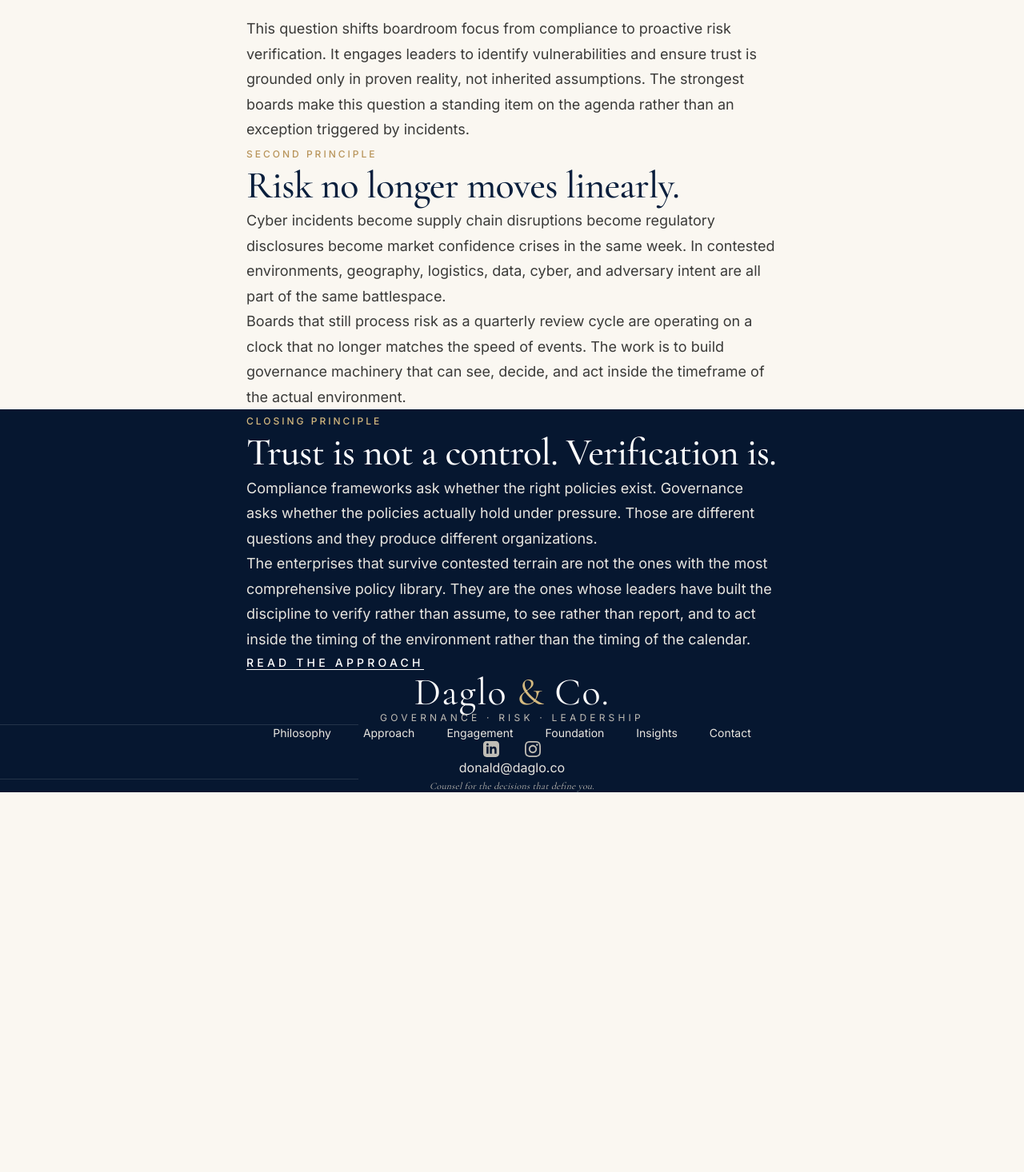
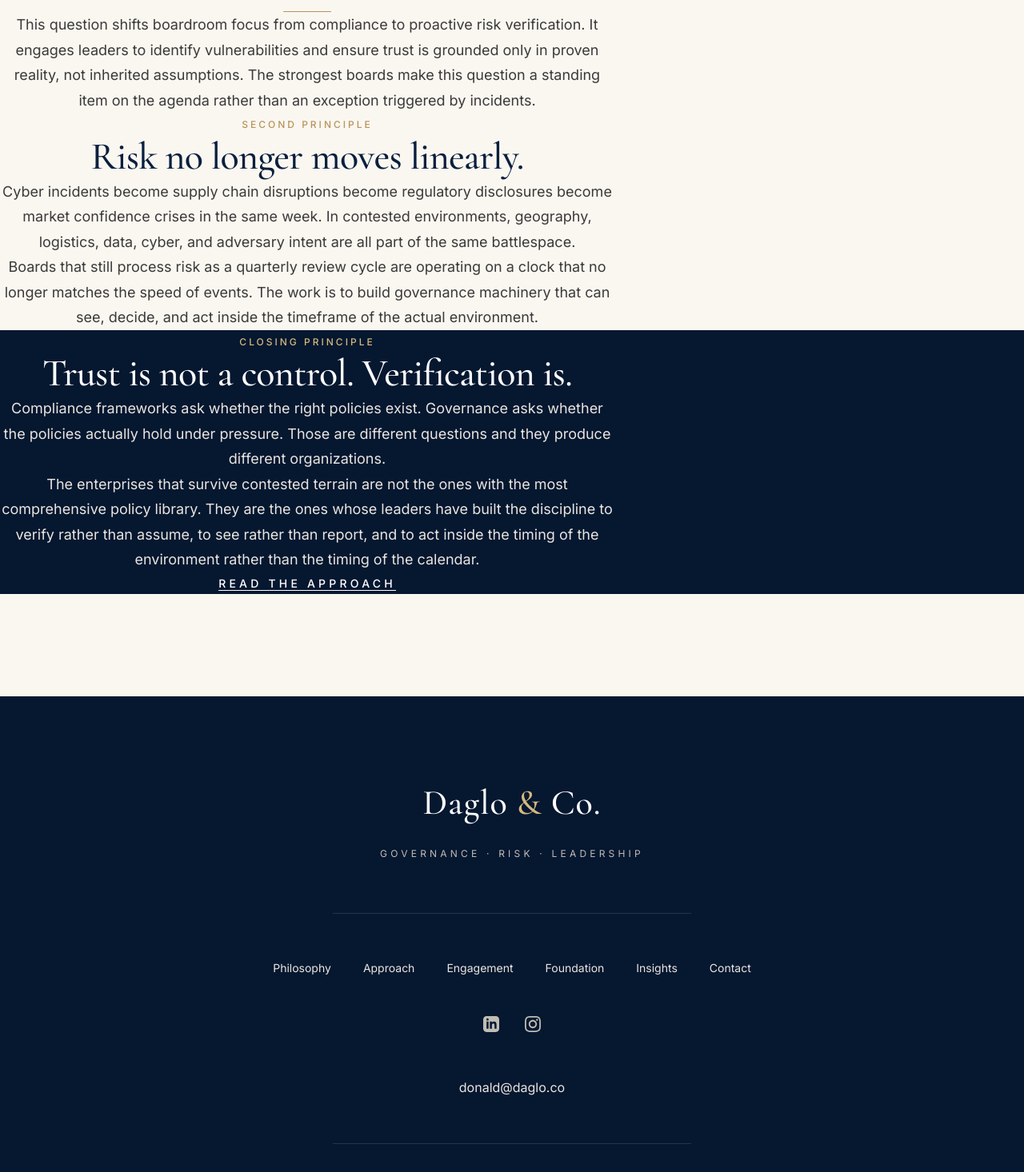
Before and after one commit to Dagloandco/Daglo-Co, a Next.js app in the folder daglo-co-website/: page /philosophy in a window 1280 px wide. Shown: the part 1330-2796 px from the top of the page at 80% size. Before the commit the page ends 2321 px from the top, so only its background shows below. Built offline with nearby package versions, Linux system fonts and the light colour scheme.

Commit message:
Tenth revision: footer rebuilt with inline styles for guaranteed centering, Philosophy page rebuilt with consistent centered composition.

```diff
--- a/daglo-co-website/app/components/Footer.tsx
+++ b/daglo-co-website/app/components/Footer.tsx
@@ -2,21 +2,25 @@
 //
 // The site-wide footer for Daglo and Co.
 //
-// This version centers every element in the footer to produce the symmetrical, intentional
-// feeling you specified. The previous version had some elements centered and others
-// floating in ways that broke the visual balance. The new version aligns everything to a
-// single center axis, which produces the calm, structured feeling that distinguishes
-// premium advisory footers from generic web footers.
+// This version uses inline styles for the navigation row centering to address the alignment
+// problem visible in the deployed site. The previous version relied on Tailwind flex utilities
+// like justify-center, which were producing inconsistent results where the brand mark and
+// social icons appeared centered but the navigation row drifted to the left of center.
 //
-// The brand mark at the top of the footer is given more breathing room than before,
-// with substantial vertical space above and below it. This makes the wordmark function
-// as the anchor of the footer rather than as a small element competing with other content
-// for attention.
+// The same lesson from the header navigation applies here: when utility-class layout fails
+// in deployment, switching to inline styles with explicit values eliminates the source of
+// the inconsistency. Inline styles cannot be overridden by other stylesheets or stripped
+// during the build process, so the centering they specify will render correctly regardless
+// of what else is happening in the CSS pipeline.
+//
+// Every element in the footer now uses explicit inline styles for its layout properties.
+// The result is a footer where every row truly aligns along the same vertical center axis,
+// from the brand mark at the top through the navigation links, the social icons, the email,
+// and the closing italic line at the bottom.
 
 import Link from "next/link";
 
 export default function Footer() {
-  // The navigation links mirror the main site navigation for consistency.
   const footerNavLinks = [
     { href: "/philosophy", label: "Philosophy" },
     { href: "/approach", label: "Approach" },
@@ -26,13 +30,12 @@ export default function Footer() {
     { href: "/contact", label: "Contact" },
   ];
 
-  // The social links use the LinkedIn URL you specified.
   const socialLinks = [
     {
       name: "LinkedIn",
       href: "https://www.linkedin.com/in/donalddaglo",
       icon: (
-        <svg className="h-5 w-5" fill="currentColor" viewBox="0 0 24 24" aria-hidden="true">
+        <svg style={{ height: "20px", width: "20px" }} fill="currentColor" viewBox="0 0 24 24" aria-hidden="true">
           <path d="M19 0h-14c-2.761 0-5 2.239-5 5v14c0 2.761 2.239 5 5 5h14c2.762 0 5-2.239 5-5v-14c0-2.761-2.238-5-5-5zm-11 19h-3v-11h3v11zm-1.5-12.268c-.966 0-1.75-.79-1.75-1.764s.784-1.764 1.75-1.764 1.75.79 1.75 1.764-.783 1.764-1.75 1.764zm13.5 12.268h-3v-5.604c0-3.368-4-3.113-4 0v5.604h-3v-11h3v1.765c1.396-2.586 7-2.777 7 2.476v6.759z" />
         </svg>
       ),
@@ -41,7 +44,7 @@ export default function Footer() {
       name: "Instagram",
       href: "https://www.instagram.com/donalddaglo",
       icon: (
-        <svg className="h-5 w-5" fill="currentColor" viewBox="0 0 24 24" aria-hidden="true">
+        <svg style={{ height: "20px", width: "20px" }} fill="currentColor" viewBox="0 0 24 24" aria-hidden="true">
           <path d="M12 2.163c3.204 0 3.584.012 4.85.07 3.252.148 4.771 1.691 4.919 4.919.058 1.265.069 1.645.069 4.849 0 3.205-.012 3.584-.069 4.849-.149 3.225-1.664 4.771-4.919 4.919-1.266.058-1.644.07-4.85.07-3.204 0-3.584-.012-4.849-.07-3.26-.149-4.771-1.699-4.919-4.92-.058-1.265-.07-1.644-.07-4.849 0-3.204.013-3.583.07-4.849.149-3.227 1.664-4.771 4.919-4.919 1.266-.057 1.645-.069 4.849-.069zm0-2.163c-3.259 0-3.667.014-4.947.072-4.358.2-6.78 2.618-6.98 6.98-.059 1.281-.073 1.689-.073 4.948 0 3.259.014 3.668.072 4.948.2 4.358 2.618 6.78 6.98 6.98 1.281.058 1.689.072 4.948.072 3.259 0 3.668-.014 4.948-.072 4.354-.2 6.782-2.618 6.979-6.98.059-1.28.073-1.689.073-4.948 0-3.259-.014-3.667-.072-4.947-.196-4.354-2.617-6.78-6.979-6.98-1.281-.059-1.69-.073-4.949-.073zm0 5.838c-3.403 0-6.162 2.759-6.162 6.162s2.759 6.163 6.162 6.163 6.162-2.759 6.162-6.163c0-3.403-2.759-6.162-6.162-6.162zm0 10.162c-2.209 0-4-1.79-4-4 0-2.209 1.791-4 4-4s4 1.791 4 4c0 2.21-1.791 4-4 4zm6.406-11.845c-.796 0-1.441.645-1.441 1.44s.645 1.44 1.441 1.44c.795 0 1.439-.645 1.439-1.44s-.644-1.44-1.439-1.44z" />
         </svg>
       ),
@@ -49,62 +52,127 @@ export default function Footer() {
   ];
 
   return (
-    // The footer uses the deep navy background with substantial top margin to separate
-    // it from the page content above. The entire footer container is set to text-center
-    // so that every element inside will be centered horizontally by default.
-    <footer className="bg-navy-deep mt-32 pt-24 pb-12 text-center">
-      <div className="max-w-7xl mx-auto px-6 lg:px-12">
-
-        {/* The brand mark anchors the top of the footer with substantial visual presence.
-            The wordmark is rendered at large size with the ampersand in gold-light to add
-            the typographic detail that ties the footer back to the brand system. The
-            tagline beneath uses widened uppercase letter-spacing to signal editorial
-            discipline. Both elements are naturally centered because the parent container
-            has text-center applied. */}
-        <div className="mb-16">
-          <div className="font-serif text-4xl md:text-5xl text-white tracking-wide mb-4">
-            Daglo <span className="text-gold-light">&amp;</span> Co.
+    // The footer uses inline styles for the background and the outer padding. The text
+    // alignment is set to center at the parent level, which cascades down to every child
+    // element unless explicitly overridden.
+    <footer
+      style={{
+        backgroundColor: "#061730",
+        marginTop: "128px",
+        paddingTop: "96px",
+        paddingBottom: "48px",
+        textAlign: "center",
+      }}
+    >
+      {/* The outer container uses inline styles for the maximum width and centering.
+          This guarantees that the entire footer content sits in a centered column
+          regardless of what is happening with the global CSS. */}
+      <div
+        style={{
+          maxWidth: "1280px",
+          marginLeft: "auto",
+          marginRight: "auto",
+          paddingLeft: "24px",
+          paddingRight: "24px",
+        }}
+      >
+        {/* The brand mark anchors the top of the footer with substantial visual presence. */}
+        <div style={{ marginBottom: "64px" }}>
+          <div
+            style={{
+              fontFamily: "'Cormorant Garamond', Georgia, serif",
+              fontSize: "44px",
+              color: "#ffffff",
+              letterSpacing: "0.02em",
+              fontWeight: 500,
+              marginBottom: "16px",
+            }}
+          >
+            Daglo <span style={{ color: "#d4b97f" }}>&amp;</span> Co.
           </div>
-          <div className="text-xs tracking-[0.35em] uppercase text-text-light-secondary">
+          <div
+            style={{
+              fontSize: "12px",
+              letterSpacing: "0.35em",
+              textTransform: "uppercase",
+              color: "#c0bdb5",
+            }}
+          >
             Governance &middot; Risk &middot; Leadership
           </div>
         </div>
 
         {/* A thin hairline rule provides minimal separation between the brand mark and
-            the navigation row. The rule is centered with a constrained width so that it
-            does not span the full width of the page, which would feel too heavy. */}
-        <div className="mx-auto mb-14 max-w-md">
-          <div className="hairline-rule-dark" />
-        </div>
+            the navigation row. The rule uses inline styles for its width constraint and
+            centering, guaranteeing it appears as a narrow centered horizontal line. */}
+        <div
+          style={{
+            maxWidth: "448px",
+            marginLeft: "auto",
+            marginRight: "auto",
+            marginBottom: "56px",
+            height: "1px",
+            backgroundColor: "rgba(255, 255, 255, 0.12)",
+          }}
+        />
 
-        {/* The navigation row presents all six pages in a single horizontal line.
-            The flex-wrap class allows the items to break onto multiple lines on smaller
-            screens, and the justify-center keeps them centered regardless of how many
-            rows they occupy. The gap-x-10 utility provides forty pixels of horizontal
-            space between items, and the gap-y-4 provides vertical breathing room when
-            items wrap to a second row. */}
-        <nav className="flex flex-wrap justify-center gap-x-10 gap-y-4 mb-12">
+        {/* The navigation row is the critical fix in this version. The previous version
+            used Tailwind flex utilities that were producing inconsistent centering. This
+            version uses inline styles with display flex, justify content center, and
+            explicit gap values to guarantee the items center along the same vertical axis
+            as the brand mark above and the social icons below.
+
+            The flex wrap value of wrap allows items to break onto multiple lines on
+            smaller viewports, and the gap value of 40 pixels provides the horizontal
+            breathing room between adjacent links that produces the Kearney-style rhythm. */}
+        <nav
+          style={{
+            display: "flex",
+            flexWrap: "wrap",
+            justifyContent: "center",
+            alignItems: "center",
+            gap: "40px",
+            marginBottom: "48px",
+          }}
+        >
           {footerNavLinks.map((link) => (
             <Link
               key={link.href}
               href={link.href}
-              className="text-sm text-text-light-body hover:text-white transition-colors duration-300"
+              style={{
+                fontSize: "14px",
+                color: "#e8e6e0",
+                textDecoration: "none",
+                transition: "color 0.3s ease",
+              }}
+              className="footer-nav-link"
             >
               {link.label}
             </Link>
           ))}
         </nav>
 
-        {/* The social icons sit below the navigation in a centered row with generous
-            spacing between them. No labels, no containers, just the icons themselves. */}
-        <div className="flex justify-center gap-8 mb-14">
+        {/* The social icons row also uses inline styles for guaranteed centering. */}
+        <div
+          style={{
+            display: "flex",
+            justifyContent: "center",
+            alignItems: "center",
+            gap: "32px",
+            marginBottom: "56px",
+          }}
+        >
           {socialLinks.map((link) => (
             <a
               key={link.name}
               href={link.href}
               target="_blank"
               rel="noopener noreferrer"
-              className="text-text-light-secondary hover:text-white transition-colors duration-300"
+              style={{
+                color: "#c0bdb5",
+                transition: "color 0.3s ease",
+              }}
+              className="footer-social-link"
               aria-label={link.name}
             >
               {link.icon}
@@ -112,28 +180,55 @@ export default function Footer() {
           ))}
         </div>
 
-        {/* The contact email appears in its natural case as a plain centered link.
-            No box, no border, no uppercase styling. Just the email address rendered as
-            it would appear on a business card. */}
-        <div className="mb-14">
+        {/* The contact email appears as a plain centered link with no container. */}
+        <div style={{ marginBottom: "56px" }}>
           <a
             href="mailto:donald@daglo.co"
-            className="text-text-light-body hover:text-white transition-colors duration-300"
+            style={{
+              color: "#e8e6e0",
+              textDecoration: "none",
+              transition: "color 0.3s ease",
+            }}
+            className="footer-email-link"
           >
             donald@daglo.co
           </a>
         </div>
 
         {/* A final thin rule provides minimal separation before the closing signature. */}
-        <div className="mx-auto mb-8 max-w-md">
-          <div className="hairline-rule-dark" />
-        </div>
+        <div
+          style={{
+            maxWidth: "448px",
+            marginLeft: "auto",
+            marginRight: "auto",
+            marginBottom: "32px",
+            height: "1px",
+            backgroundColor: "rgba(255, 255, 255, 0.12)",
+          }}
+        />
 
-        {/* The closing line sits at the very bottom as a quiet centered signature. */}
-        <div className="text-xs text-text-light-secondary tracking-wide italic font-serif">
+        {/* The closing italic line sits at the very bottom as a quiet centered signature. */}
+        <div
+          style={{
+            fontFamily: "'Cormorant Garamond', Georgia, serif",
+            fontStyle: "italic",
+            fontSize: "12px",
+            color: "#c0bdb5",
+            letterSpacing: "0.02em",
+          }}
+        >
           Counsel for the decisions that define you.
         </div>
       </div>
+
+      {/* Small embedded style block handles the hover states that cannot be expressed inline. */}
+      <style>{`
+        .footer-nav-link:hover,
+        .footer-email-link:hover,
+        .footer-social-link:hover {
+          color: #ffffff !important;
+        }
+      `}</style>
     </footer>
   );
 }
--- a/daglo-co-website/app/philosophy/page.tsx
+++ b/daglo-co-website/app/philosophy/page.tsx
@@ -2,10 +2,18 @@
 //
 // The Philosophy page houses the full governance thesis that defines Daglo and Co.
 //
-// This version uses the same type-and-space discipline as the other pages. The opening
-// statement is set in larger serif typography to create an editorial entry point. The
-// pull-quote treatment elevates the most quotable line in the document. The closing
-// principle section uses white text on the deep navy background for strong readability.
+// This revision addresses the visual imbalance visible in the deployed site, where the
+// container-narrow constraint was producing a 760-pixel column on wide viewports that
+// looked off-center because of the large empty margins on either side. The mix of centered
+// eyebrow labels and left-aligned headlines within that narrow column also created
+// inconsistency that read as misalignment to the eye.
+//
+// The fix is twofold. First, the content sections now use a wider container that gives
+// the content more breathing room across the viewport, which eliminates the visual feeling
+// of a narrow column floating off-center. Second, every section now uses a consistent
+// alignment treatment with the centered eyebrow positioned above centered headlines and
+// centered intro paragraphs, with body content presented in a manner that preserves the
+// editorial rhythm without creating axis conflicts.
 
 import Image from "next/image";
 import Link from "next/link";
@@ -13,9 +21,8 @@ import Link from "next/link";
 export default function PhilosophyPage() {
   return (
     <>
-      {/* The page hero uses the B-2 Spirit imagery, which represents the kind of asset that
-          operates in contested environments where governance decisions about trust and
-          verification carry operational consequence. */}
+      {/* The page hero remains as it was because the centered treatment works correctly
+          against the dark background imagery. */}
       <section className="relative h-[55vh] min-h-[420px] flex items-center justify-center overflow-hidden">
         <div className="absolute inset-0">
           <Image
@@ -37,10 +44,12 @@ export default function PhilosophyPage() {
         </div>
       </section>
 
-      {/* The opening section establishes the central thesis. The first paragraph is set
-          in larger serif typography to function as an editorial lead. */}
+      {/* The opening section establishes the central thesis. The content now sits in a
+          wider container that gives it more breathing room across the page. The text is
+          centered to align with the centered hero above and to maintain rhythm with the
+          rest of the page. */}
       <section className="py-28 md:py-36 bg-ivory-warm">
-        <div className="container-narrow">
+        <div className="max-w-3xl mx-auto px-6 text-center">
           <p className="text-2xl md:text-3xl font-serif text-navy leading-relaxed mb-10">
             Governance is the discipline of seeing reality clearly, making decisions under
             pressure, and deciding where an organization is willing to place trust.
@@ -55,9 +64,14 @@ export default function PhilosophyPage() {
         </div>
       </section>
 
-      {/* The first principle develops the unified operating system idea. */}
+      {/* The first principle develops the unified operating system idea. Every element in
+          this section centers along the same vertical axis, from the eyebrow at the top
+          through the headline, the body paragraphs, and the pull quote. The pull quote
+          treatment is preserved because it provides editorial emphasis on the most
+          quotable line, but it now sits within the centered composition rather than
+          breaking it with a left-aligned border accent. */}
       <section className="py-28 md:py-36 bg-ivory-warm">
-        <div className="container-narrow">
+        <div className="max-w-3xl mx-auto px-6 text-center">
           <div className="eyebrow mb-6">First Principle</div>
           <h2 className="text-4xl md:text-5xl font-serif text-navy mb-10 leading-tight">
             One operating system.
@@ -67,17 +81,37 @@ export default function PhilosophyPage() {
             are not. They form a unified operating system where every decision about trust
             cascades through the enterprise.
           </p>
-          <p className="text-lg text-text-body leading-relaxed">
+          <p className="text-lg text-text-body leading-relaxed mb-12">
             When a board approves a vendor relationship, that decision is simultaneously a
             governance act, a risk act, and a leadership act. Treating these as separate
             workstreams creates seams where exposure accumulates. The work is to design the
             organization so the three move together.
           </p>
 
-          {/* The pull quote elevates the most quotable line in this principle into the
-              visual treatment it deserves. */}
-          <div className="pull-quote">
-            Where are we implicitly trusting something we have not verified?
+          {/* The pull quote now uses a centered treatment without a left-border accent.
+              The italic serif at large size carries the editorial weight, and the
+              horizontal gold accent above and below frames it as a deliberate moment of
+              emphasis within the surrounding text. */}
+          <div className="my-16">
+            <div
+              style={{
+                width: "60px",
+                height: "1px",
+                backgroundColor: "#b8945a",
+                margin: "0 auto 32px auto",
+              }}
+            />
+            <p className="text-3xl md:text-4xl font-serif italic text-navy leading-snug">
+              Where are we implicitly trusting something we have not verified?
+            </p>
+            <div
+              style={{
+                width: "60px",
+                height: "1px",
+                backgroundColor: "#b8945a",
+                margin: "32px auto 0 auto",
+              }}
+            />
           </div>
 
           <p className="text-lg text-text-body leading-relaxed">
@@ -90,9 +124,11 @@ export default function PhilosophyPage() {
         </div>
       </section>
 
-      {/* The second principle addresses the nonlinear nature of modern risk. */}
+      {/* The second principle addresses the nonlinear nature of modern risk. Like the
+          first principle section above, this one uses centered alignment throughout to
+          maintain consistent visual rhythm. */}
       <section className="py-28 md:py-36 bg-ivory-warm">
-        <div className="container-narrow">
+        <div className="max-w-3xl mx-auto px-6 text-center">
           <div className="eyebrow mb-6">Second Principle</div>
           <h2 className="text-4xl md:text-5xl font-serif text-navy mb-10 leading-tight">
             Risk no longer moves linearly.
@@ -113,9 +149,10 @@ export default function PhilosophyPage() {
       </section>
 
       {/* The closing principle section uses white text on the deep navy background for
-          strong readability and dramatic visual emphasis on the central commitment. */}
+          strong readability. The same centered composition applies here, with every
+          element aligning along the same vertical axis as the sections above. */}
       <section className="py-28 md:py-36 bg-navy-deep">
-        <div className="container-narrow">
+        <div className="max-w-3xl mx-auto px-6 text-center">
           <div className="eyebrow-light mb-6">Closing Principle</div>
           <h2 className="text-4xl md:text-5xl font-serif text-white mb-10 leading-tight">
             Trust is not a control. Verification is.
```
